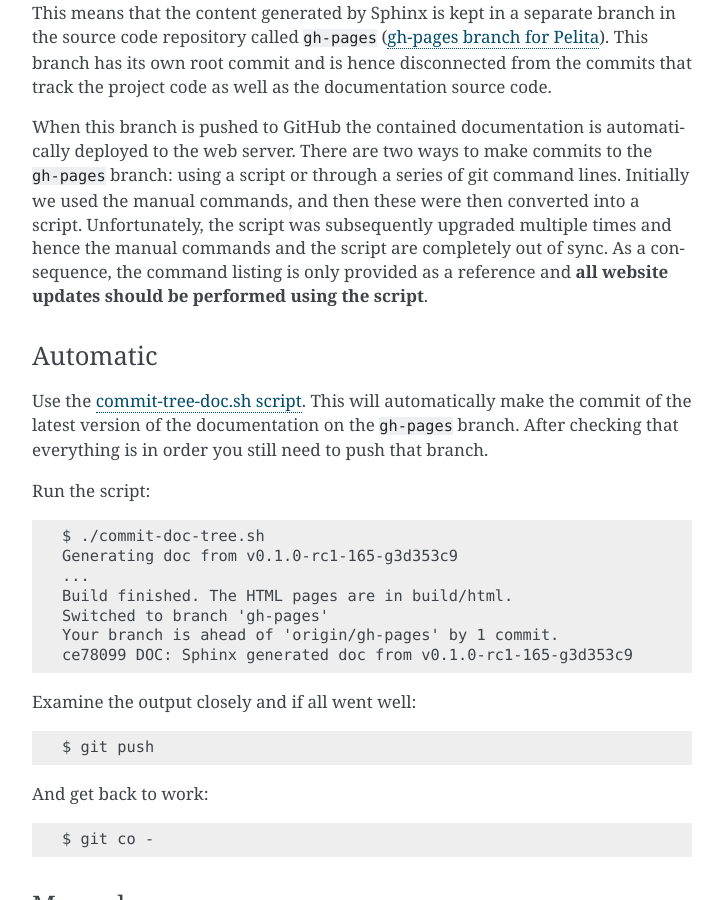
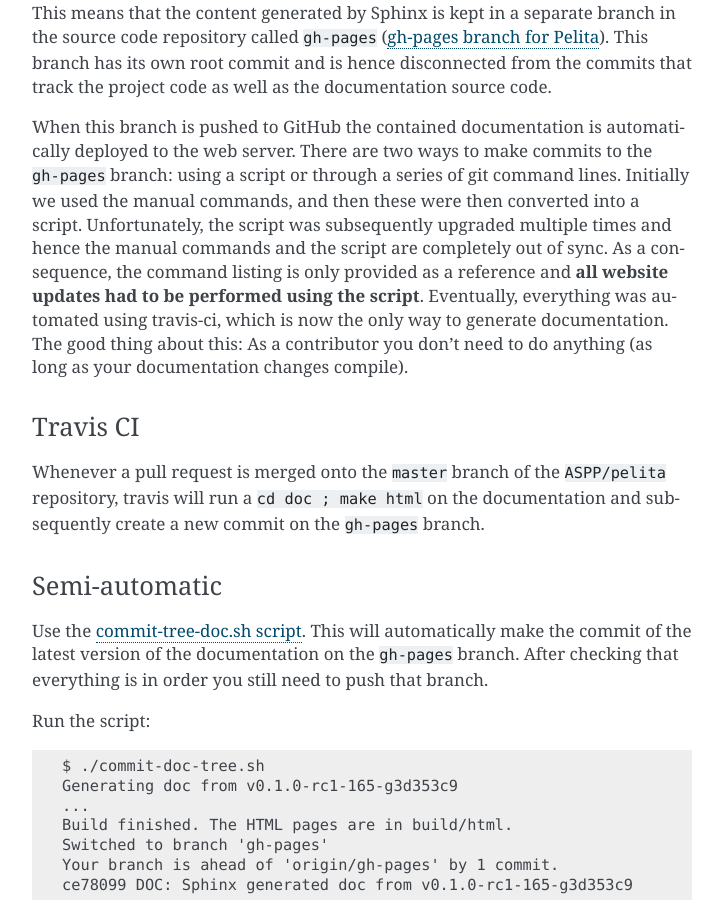
Before and after one commit to ASPP/pelita, a Sphinx documentation site: the page built from doc/source/development.rst, in a window 1280 px wide and 900 px high, scrolled down 2040 px. Shown: the whole window, without its empty margins (388-1111 px from the left). Built offline with Sphinx 7.4.7, drawn with Linux system fonts in a browser that asks for light colours; the version number could not be read and is left out; some of the changed text lies outside the part shown.

Commit message:
DOC/ENH: Describe the travis doc generation process.

```diff
--- a/doc/source/development.rst
+++ b/doc/source/development.rst
@@ -112,11 +112,21 @@ Initially we used the manual commands, and then these were then
 converted into a script. Unfortunately, the script
 was subsequently upgraded multiple times and hence the manual commands and
 the script are completely out of sync. As a consequence, the command listing is only
-provided as a reference and **all website updates should be performed
+provided as a reference and **all website updates had to be performed
 using the script**.
+Eventually, everything was automated using travis-ci, which is now the only way to
+generate documentation. The good thing about this: As a contributor you don’t need
+to do anything (as long as your documentation changes compile).
 
-Automatic
+Travis CI
 ---------
+
+Whenever a pull request is merged onto the ``master`` branch of the ``ASPP/pelita``
+repository, travis will run a ``cd doc ; make html`` on the documentation
+and subsequently create a new commit on the ``gh-pages`` branch.
+
+Semi-automatic
+--------------
 
 Use the `commit-tree-doc.sh script
 <https://github.com/ASPP/pelita/blob/develop/commit-doc-tree.sh>`_.  This
```
